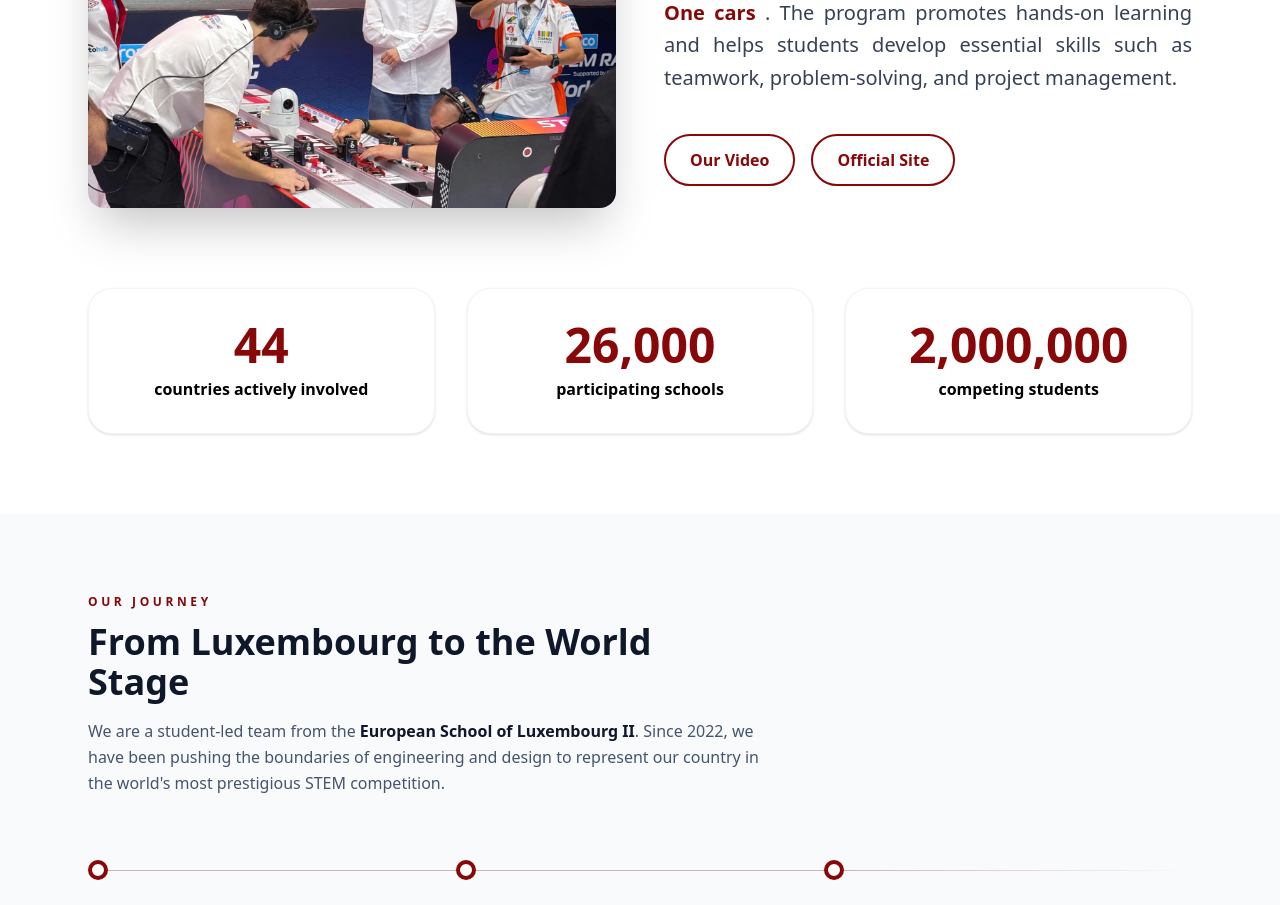
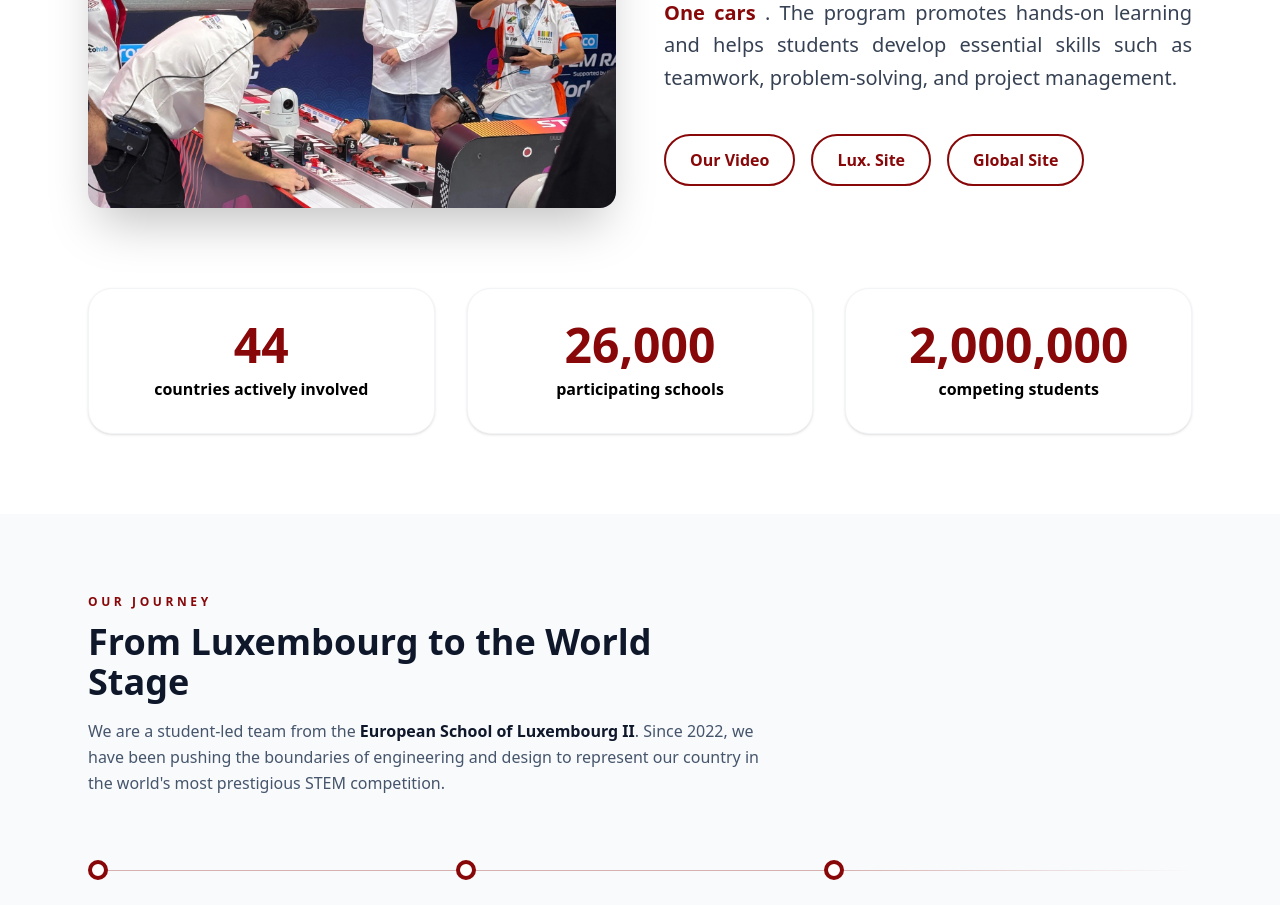
Before and after one commit to ccsio/icarus-website2, a Vue app: page / in a window 1280 px wide. Shown: the part 1200-2105 px from the top of the page. Built offline with nearby package versions, Linux system fonts and the light colour scheme; a web font is replaced by a local one.

Commit message:
3rd button in stem home

```diff
--- a/src/components/StemRacing.vue
+++ b/src/components/StemRacing.vue
@@ -95,8 +95,11 @@ onUnmounted(() => observer?.disconnect())
           <a href="/video/" target="_blank" class="px-6 py-3 border-2 border-icarus-red text-icarus-red font-bold rounded-full hover:bg-icarus-red hover:text-white transition-all duration-300">
             {{ $t('home.stem.ctaVideo') }}
           </a>
+          <a href="https://www.stemracing.lu/" target="_blank" class="px-6 py-3 border-2 border-icarus-red text-icarus-red font-bold rounded-full hover:bg-icarus-red hover:text-white transition-all duration-300">
+            {{ $t('home.stem.ctaLuxembourg') }}
+          </a>
           <a href="https://www.stemracing.com/" target="_blank" class="px-6 py-3 border-2 border-icarus-red text-icarus-red font-bold rounded-full hover:bg-icarus-red hover:text-white transition-all duration-300">
-            {{ $t('home.stem.ctaOfficial') }}
+            {{ $t('home.stem.ctaGlobal') }}
           </a>
         </div>
       </div>
--- a/src/i18n/locales/en.json
+++ b/src/i18n/locales/en.json
@@ -19,7 +19,8 @@
                 "cars": "miniature Formula One cars"
             },
             "ctaVideo": "Our Video",
-            "ctaOfficial": "Official Site",
+            "ctaGlobal": "Global Site",
+            "ctaLuxembourg": "Lux. Site",
             "imageCaption": "Petar on the starting grid at the World Finals 2025",
             "stats": {
                 "countries": { "label": "countries actively involved" },
--- a/src/i18n/locales/fr.json
+++ b/src/i18n/locales/fr.json
@@ -19,7 +19,8 @@
                 "cars": "voitures de Formule 1 miniatures"
             },
             "ctaVideo": "Notre Vidéo",
-            "ctaOfficial": "Site Officiel",
+            "ctaGlobal": "Site Mondiale",
+            "ctaLuxembourg": "Site Lux.",
             "imageCaption": "Petar sur la grille de départ aux World Finals 2025",
             "stats": {
                 "countries": { "label": "pays activement impliqués" },
```
